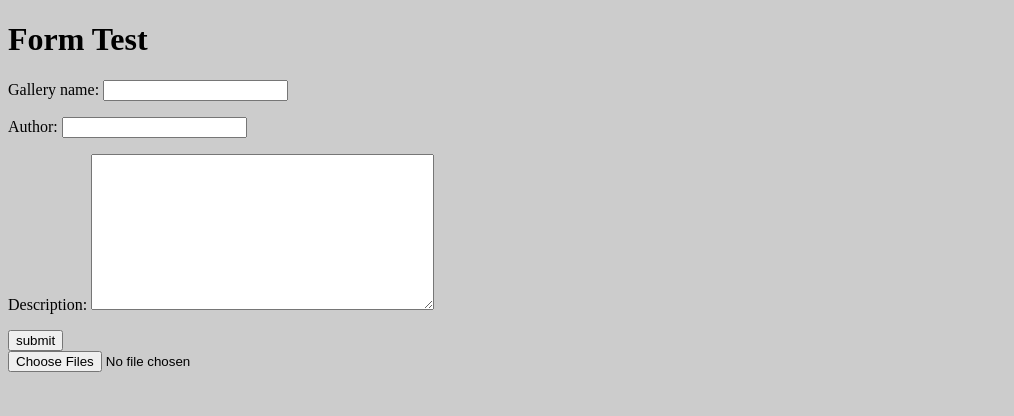
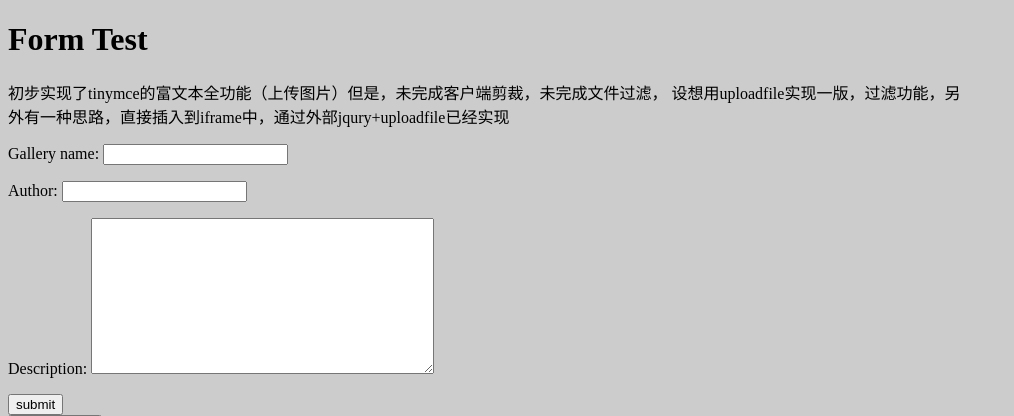
Before and after one commit to ghrhome/uploadtest, a Django app: page /ghrhome/galleryform/ in a window 1280 px wide. Shown: the top 416 px of the page, without its empty margins (0-1014 px from the left). Run offline with Django 3.2, Linux system fonts and the light colour scheme; parts of the project's set-up code (start-up, migrations or seed data) failed here and were passed over; some libraries are stand-ins or nearby versions.

Commit message:
modified:   addgalleries.html

```diff
--- a/ghrhome/templates/ghrhome/addgalleries.html
+++ b/ghrhome/templates/ghrhome/addgalleries.html
@@ -19,6 +19,7 @@ body {margin:0,auto; width:960px;background-color:#ccc; }
 
 <body>
 <h1>Form Test</h1>
+<p>初步实现了tinymce的富文本全功能（上传图片）但是，未完成客户端剪裁，未完成文件过滤，    设想用uploadfile实现一版，过滤功能，另外有一种思路，直接插入到iframe中，通过外部jqury+uploadfile已经实现</p>
 <form id="upload_form" enctype="multipart/form-data" aciton="galleryform" method="post">{% csrf_token %}
 {{form.as_p}}
 <input type="submit" value="submit" />
```
